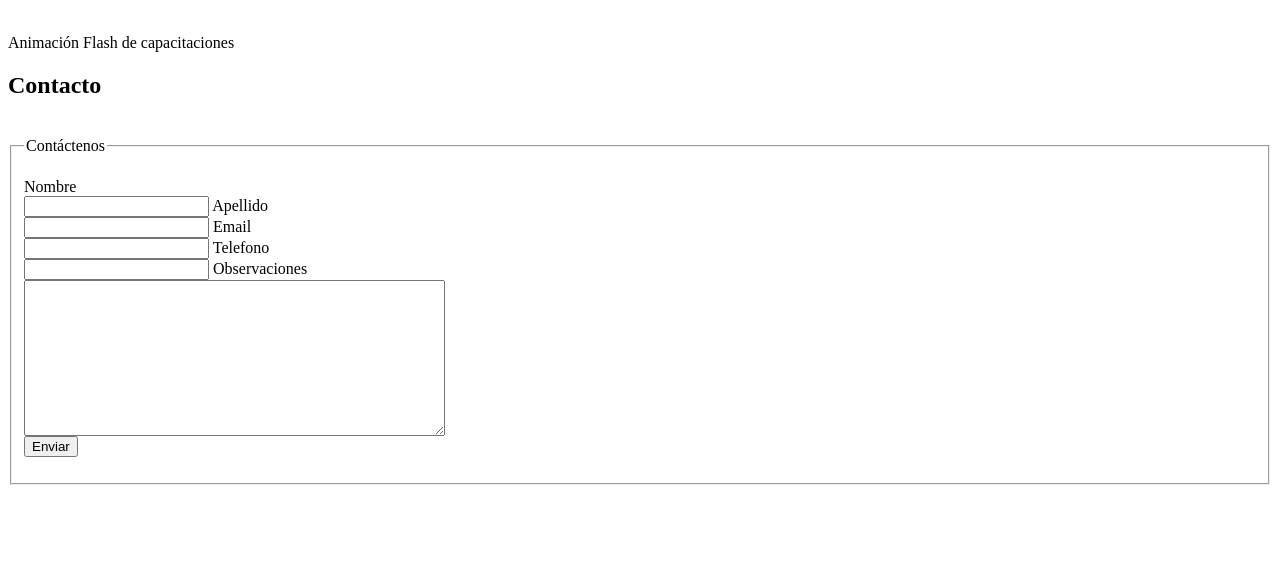
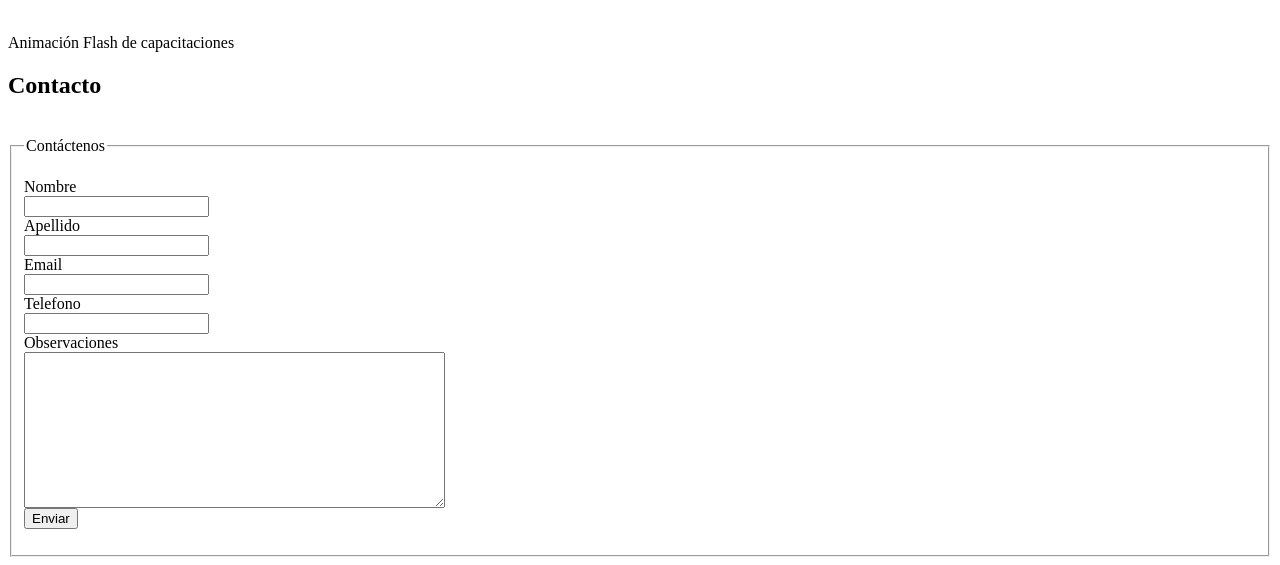
Before and after one commit to ppaguay/supermundoweb2, a plain HTML site: page index.html in a window 1280 px wide. Shown: the part 760-1325 px from the top of the page. Before the commit the page ends 1253 px from the top, so only its background shows below. Drawn offline with Linux system fonts and the light colour scheme.

Commit message:
tercer cambio

```diff
--- a/index.html
+++ b/index.html
@@ -5,7 +5,7 @@
         <title>Supermundo Web</title>
         <meta name="keywords" content="supermundoweb" />
         <meta name="description" content="Sitio Web de Supermundo Web" />
-<meta http-equiv="Content-type" content="text/html; charset=utf-8" />
+        <meta http-equiv="Content-type" content="text/html; charset=utf-8" />
         <script type="text/javascript" src="res/js.js"></script>
         <link rel="stylesheet" href="res/css.css"  />
     </head>
@@ -53,15 +53,15 @@
         <form method="post" action="index.html" id="formulario" name="formulario"><fieldset>
                 <legend>Contáctenos</legend><br />
                 <label for="nombre" >Nombre </label> <br />
-                <input type="text" name="nombre" tabindex="1" accesskey="n" id="nombre" />
+                <input type="text" name="nombre" tabindex="1" accesskey="n" id="nombre" /> <br />
                 <label for="apellido">Apellido </label> <br />
-                <input name="apellido" tabindex="2" accesskey="a" id="apellido" />
+                <input name="apellido" tabindex="2" accesskey="a" id="apellido" /> <br />
 
                 <label for="email">Email </label> <br />
-                <input name="email" tabindex="3" accesskey="e" id="email" />
+                <input name="email" tabindex="3" accesskey="e" id="email" /> <br />
 
                 <label for="telefono">Telefono </label> <br />
-                <input name="telefono" tabindex="4" accesskey="t" id="telefono" />
+                <input name="telefono" tabindex="4" accesskey="t" id="telefono" /> <br />
 
                 <label for="observaciones"> Observaciones </label> <br />
                 <textarea  id="observaciones"  name="observaciones" accesskey="o"    rows="10" cols="50"></textarea>
```
